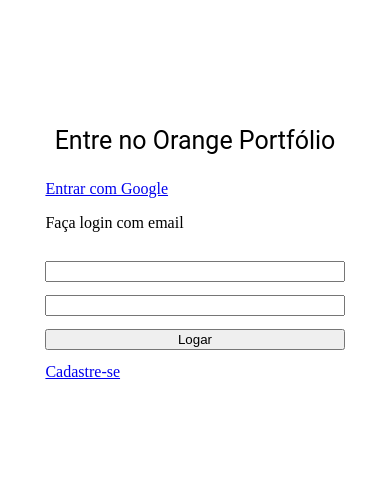
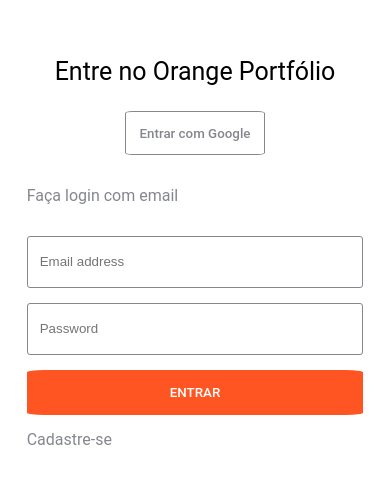
Before and after one commit to joaoweslen/HackathonOrangeJuice, a Next.js app in the folder frontend/: page /login in a window 390 px wide. Shown: the part 147-630 px from the top of the page. Built offline with nearby package versions, Linux system fonts and the light colour scheme.

Commit message:
feat: front login e register mobile

```diff
--- a/frontend/src/app/page.tsx
+++ b/frontend/src/app/page.tsx
@@ -8,7 +8,7 @@
           <Link href="/login" passHref>Login</Link>
         </div>
         <div>
-          <Link href="/" passHref>Cadastro</Link>
+          <Link href="/cadastro" passHref>Cadastro</Link>
         </div>
       </section>
     </main>
--- a/frontend/src/assets/components/button/button.module.css
+++ b/frontend/src/assets/components/button/button.module.css
@@ -1,3 +1,9 @@
 .button{
-
+    border: 0;
+    border-radius: 5%;
+    padding: 15px 12px;
+    font-family: Roboto, Oxygen, Ubuntu, Cantarell, 'Helvetica Neue', sans-serif;
+    font-weight: 500;
+    background-color: #FF5522;
+    color: #FFFF;
 }
--- a/frontend/src/assets/components/formCard/formCard.module.css
+++ b/frontend/src/assets/components/formCard/formCard.module.css
@@ -1,9 +1,9 @@
 .card {
-    width: 80%;
+    width: 90%;
 }
 
 .title{
     text-align: center;
-    font-family: Roboto, Oxygen, Ubuntu, Cantarell, 'Open Sans', 'Helvetica Neue', sans-serif;
+    font-family: Roboto, Oxygen, Ubuntu, Cantarell, 'Helvetica Neue', sans-serif;
     font-size: 25px;
 }
--- a/frontend/src/assets/components/input/input.module.css
+++ b/frontend/src/assets/components/input/input.module.css
@@ -1,3 +1,10 @@
 .input{
-
+    padding: 15px 12px;
+    line-height: 1.5;
+    color: #212529;
+    background-color: #fff;
+    background-clip: padding-box;
+    border: 1px solid #85878e;
+    appearance: none;
+    border-radius: 3px;
 }
--- a/frontend/src/assets/components/input/input.module.tsx
+++ b/frontend/src/assets/components/input/input.module.tsx
@@ -1,6 +1,6 @@
 import styles from "./input.module.css";
 
-export default function Input(...props:any) {
+export default function Input(props:any) {
     return (
       <input className={styles.input} {...props} />
     );
--- a/frontend/src/assets/css/login.module.css
+++ b/frontend/src/assets/css/login.module.css
@@ -8,5 +8,20 @@
 .form{
   display: flex;
   flex-direction: column;
-  gap: 13px;
+  gap: 15px;
 }
+
+.link, .text, .google{
+  text-decoration: none;
+  color: #85878e;
+  font-family: Roboto, Oxygen, Ubuntu, Cantarell, 'Helvetica Neue', sans-serif;
+}
+
+.google{
+  margin: auto;
+  border-radius: 5%;
+  border: 1px solid #85878e;
+  padding: 1em;
+  font-weight: 500;
+  background-color: #FFFFFF;
+}
--- a/frontend/src/pages/login.tsx
+++ b/frontend/src/pages/login.tsx
@@ -9,13 +9,15 @@
     <main>
       <div className={styles.box}>
         <FormCard title="Entre no Orange Portfólio">
-        <Link href="/" passHref>Entrar com Google</Link>
+
+
           <form className={styles.form} action="">
-            <p>Faça login com email</p>
-            <Input type="email"/>
-            <Input type="password"/>
-            <Button>Logar</Button>
-            <Link href="/" passHref>Cadastre-se</Link>
+            <button className={styles.google}>Entrar com Google</button>
+            <p className={styles.text}>Faça login com email</p>
+            <Input type="email" placeholder="Email address"/>
+            <Input type="password" placeholder="Password"/>
+            <Button>ENTRAR</Button>
+            <Link className={styles.link} href="/cadastro" passHref>Cadastre-se</Link>
           </form>
         </FormCard>
       </div>
```
Also changed, not shown: frontend/src/pages/cadastro.tsx (added, +23 -0 lines), frontend/src/assets/css/globals.css (line endings or trailing spaces).
